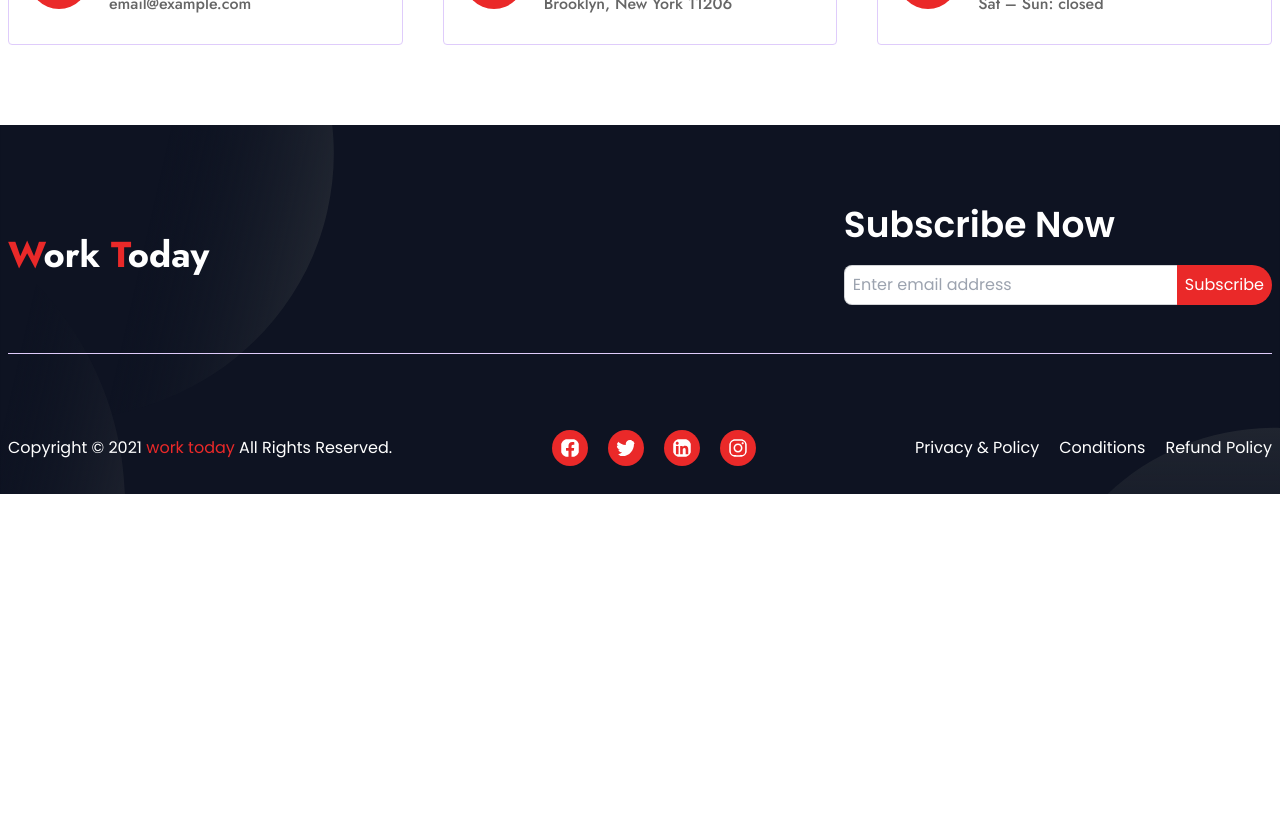
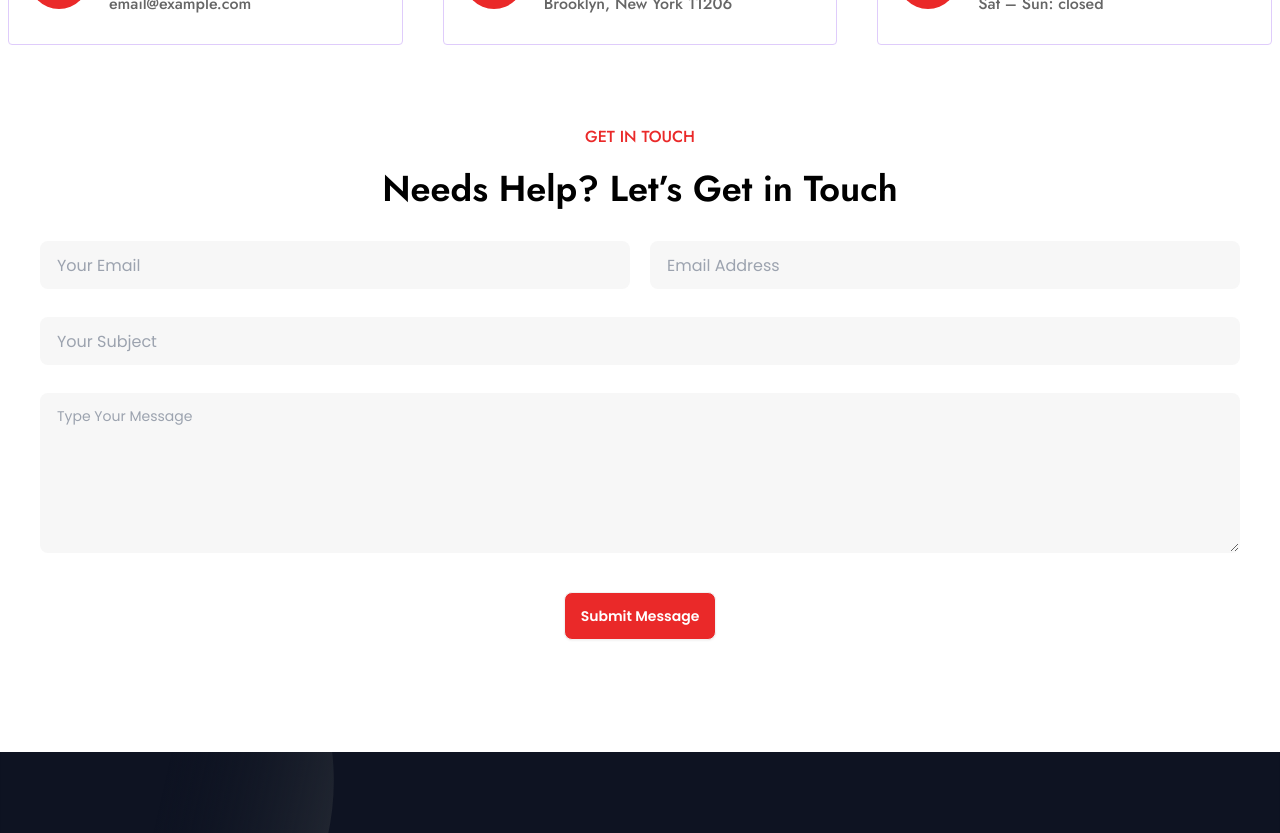
Before and after one commit to peuldev/work-today-client, a React (Vite) app: page /contact in a window 1280 px wide. Shown: the part 520-1353 px from the top of the page. Before the commit the page ends 1014 px from the top, so only its background shows below. Built offline with nearby package versions, Linux system fonts and the light colour scheme.

Commit message:
add contact from

```diff
--- a/src/Pages/Contact/ContactInfo/ContactInfo.jsx
+++ b/src/Pages/Contact/ContactInfo/ContactInfo.jsx
@@ -1,5 +1,6 @@
 import { MdOutlineMailOutline, MdOutlineLocationOn } from "react-icons/md";
 import { IoMdCalendar } from "react-icons/io";
+import OurTitle from "../../../components/OurTitle";
 
 const ContactInfo = () => {
   return (
@@ -30,6 +31,52 @@ const ContactInfo = () => {
           </div>
         </div>
       </div>
+
+      {/* from info  */}
+      <div className="mt-20">
+        <OurTitle
+          subHeading={"GET IN TOUCH"}
+          heading={"Needs Help? Let’s Get in Touch"}
+        ></OurTitle>
+      </div>
+      {/* from  */}
+      <form className="card-body">
+        <div className="grid lg:grid-cols-2 gap-5">
+          <div className="form-control">
+            <input
+              type="text"
+              placeholder="Your Email"
+              className="input bg-from focus:bg-white"
+              required
+            />
+          </div>
+          <div className="form-control">
+            <input
+              type="email"
+              placeholder="Email Address"
+              className="input bg-from focus:bg-white"
+              required
+            />
+          </div>
+        </div>
+        <div className="form-control my-5">
+          <input
+            type="email"
+            placeholder="Your Subject"
+            className="input bg-from focus:bg-white"
+            required
+          />
+        </div>
+        <div>
+          <textarea
+            placeholder="Type Your Message"
+            className="textarea bg-from focus:bg-white w-full h-40"
+          ></textarea>
+        </div>
+        <div className="justify-center flex mt-6">
+          <btn className="btn bg-red text-white">Submit Message</btn>
+        </div>
+      </form>
     </div>
   );
 };
--- a/tailwind.config.js
+++ b/tailwind.config.js
@@ -13,6 +13,7 @@ export default {
       grey: "#DFCCFB",
       white: "#ffffff",
       black: "#000000",
+      from: "#F7F7F7",
     },
   },
   plugins: [require("daisyui")],
```
